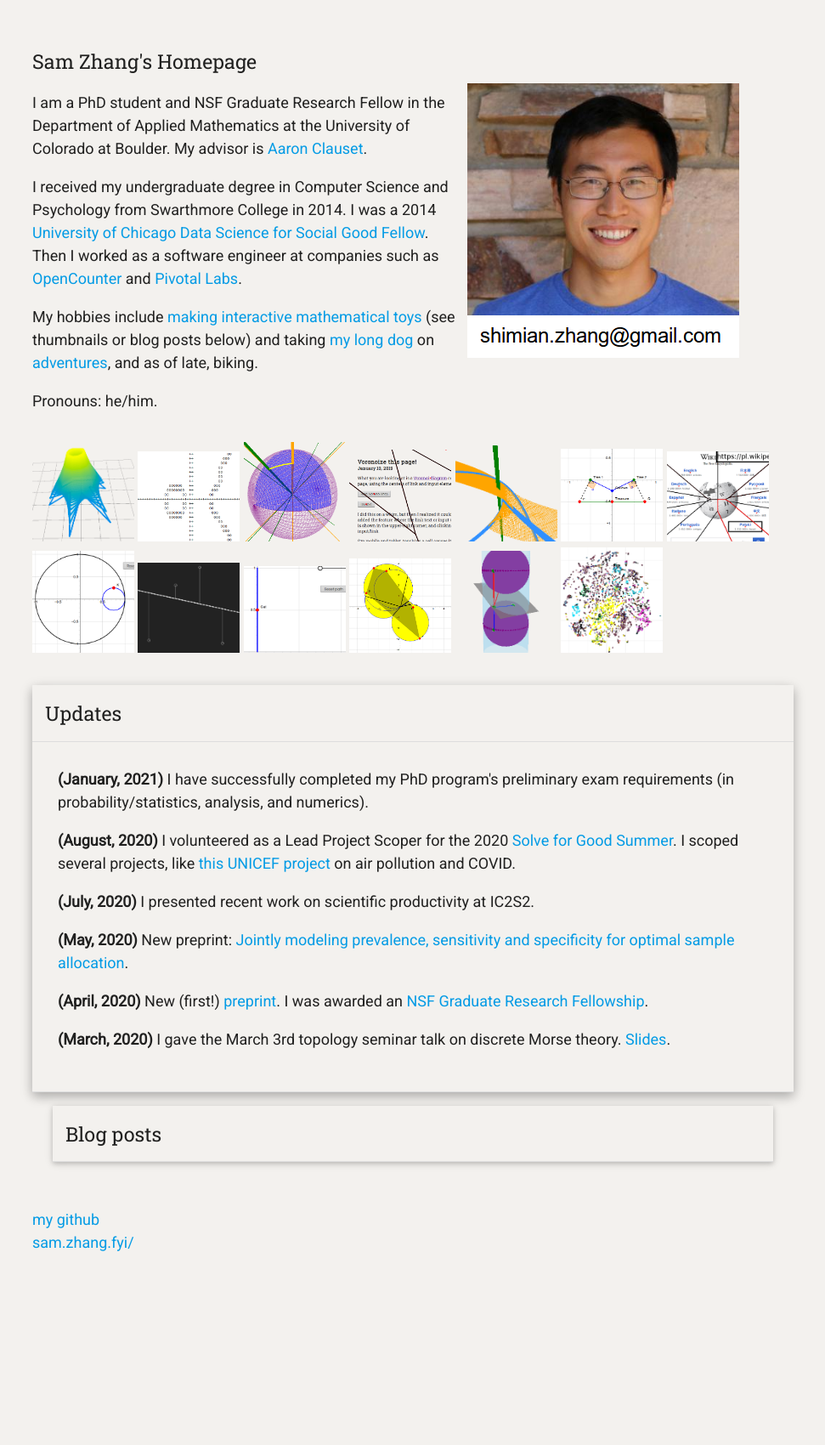
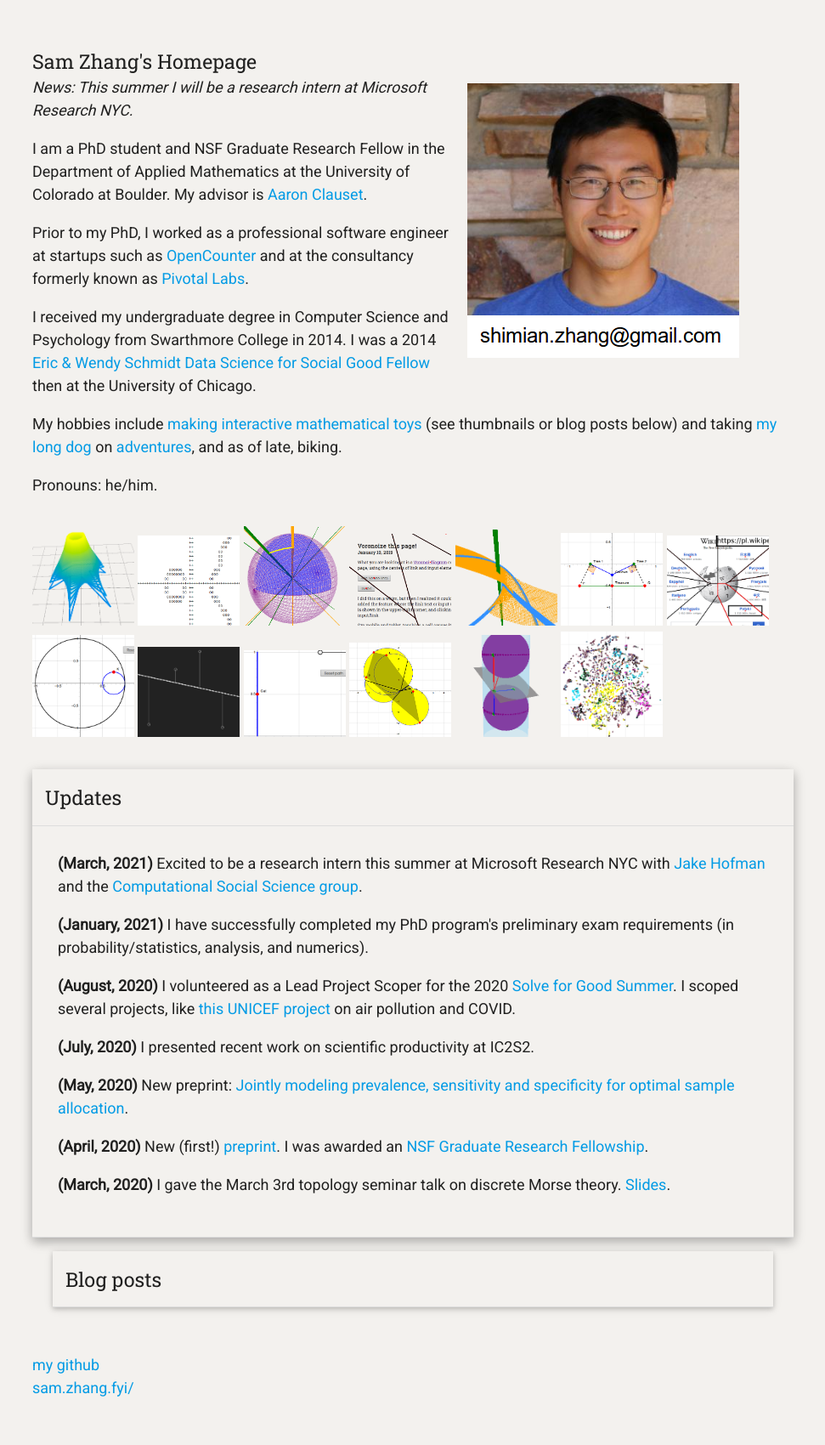
Before and after one commit to samzhang111/samzhang111.github.io, a Jekyll site: the page built from index.html, in a window 1280 px wide. Shown: the whole page at 85% size, without its empty margins (154-1125 px from the left). Built offline with Jekyll 4.4.1, drawn with Linux system fonts in a browser that asks for light colours; before the commit the page ends 1529 px from its top, so only the background shows below that.

Commit message:
msrnyc news

```diff
--- a/index.html
+++ b/index.html
@@ -13,15 +13,17 @@ redirect_from: "/html/about/"
         </span>
 
         <div class="intro">
+            <em>News: This summer I will be a research intern at Microsoft Research NYC.</em>
             <p>
             I am a PhD student and NSF Graduate Research Fellow in the Department of Applied Mathematics at the University of Colorado at Boulder. My advisor is <a href="http://tuvalu.santafe.edu/~aaronc/">Aaron Clauset</a>.
 
+            <p>Prior to my PhD, I worked as a professional software engineer at startups such as <a href="https://opencounter.com/">OpenCounter</a> and at the consultancy formerly known as <a href="https://pivotal.io/labs">Pivotal Labs</a>.
 
             <p>
-    I received my undergraduate degree in Computer Science and Psychology from Swarthmore College in 2014. I was a 2014 <a href="https://dssgfellowship.org/">University of Chicago Data Science for Social Good Fellow</a>. Then I worked as a software engineer at companies such as <a href="https://opencounter.com/">OpenCounter</a> and <a href="https://pivotal.io/labs">Pivotal Labs</a>.
+    I received my undergraduate degree in Computer Science and Psychology from Swarthmore College in 2014. I was a 2014 <a href="https://dssgfellowship.org/">Eric & Wendy Schmidt Data Science for Social Good Fellow</a> then at the University of Chicago.
     <p>
 
-    My hobbies include <a href="/2018/12/26/ascii-plotting/">making</a> <a href="/2018/12/18/cats-on-ladders/">interactive</a> <a href="/2019/02/12/a-moduli-space-for-triangles/">mathematical</a> <a href="/2019/01/10/voronoize-this-page/">toys</a> (see thumbnails or blog posts below) and taking <a href="/images/tulia2.jpg">my</a> <a href="/images/long.jpg">long</a> <a href="/images/boop.jpg">dog</a> on <a href="/images/hike.jpg">adventures</a>, and as of late, biking.
+My hobbies include <a href="/2018/12/26/ascii-plotting/">making</a> <a href="/2018/12/18/cats-on-ladders/">interactive</a> <a href="/2019/02/12/a-moduli-space-for-triangles/">mathematical</a> <a href="/2019/01/10/voronoize-this-page/">toys</a> (see thumbnails or blog posts below) and taking <a href="/images/tulia2.jpg">my</a> <a href="/images/long.jpg">long</a> <a href="/images/boop.jpg">dog</a> on <a href="/images/hike.jpg">adventures</a>, and as of late, biking.
 
     <p>
 
@@ -84,6 +86,7 @@ redirect_from: "/html/about/"
           <div class="collapsible-header nametitle">Updates</div>
           <div class="collapsible-body">
           <ul>
+              <li> <b>(March, 2021)</b> Excited to be a research intern this summer at Microsoft Research NYC with <a href="http://jakehofman.com/">Jake Hofman</a> and the <a href="https://www.microsoft.com/en-us/research/theme/computational-social-science/">Computational Social Science group</a>.</li>
               <li> <b>(January, 2021)</b> I have successfully completed my PhD program's preliminary exam requirements (in probability/statistics, analysis, and numerics).</li>
               <li> <b>(August, 2020)</b> I volunteered as a Lead Project Scoper for the 2020 <a href="https://solveforgood.org/">Solve for Good Summer</a>. I scoped several projects, like <a href="https://solveforgood.org/proj/41/">this UNICEF project</a> on air pollution and COVID.</li>
               <li> <b>(July, 2020)</b> I presented recent work on scientific productivity at IC2S2.</li>
```
